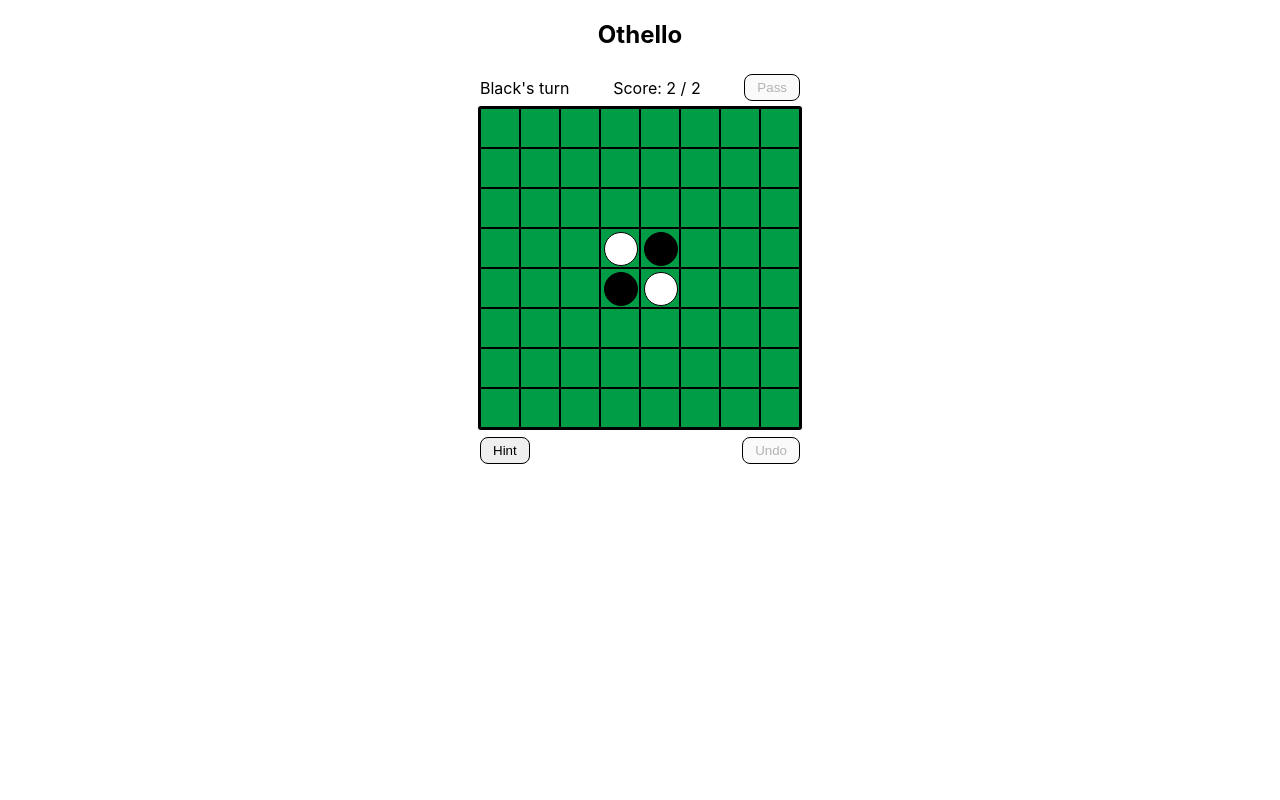
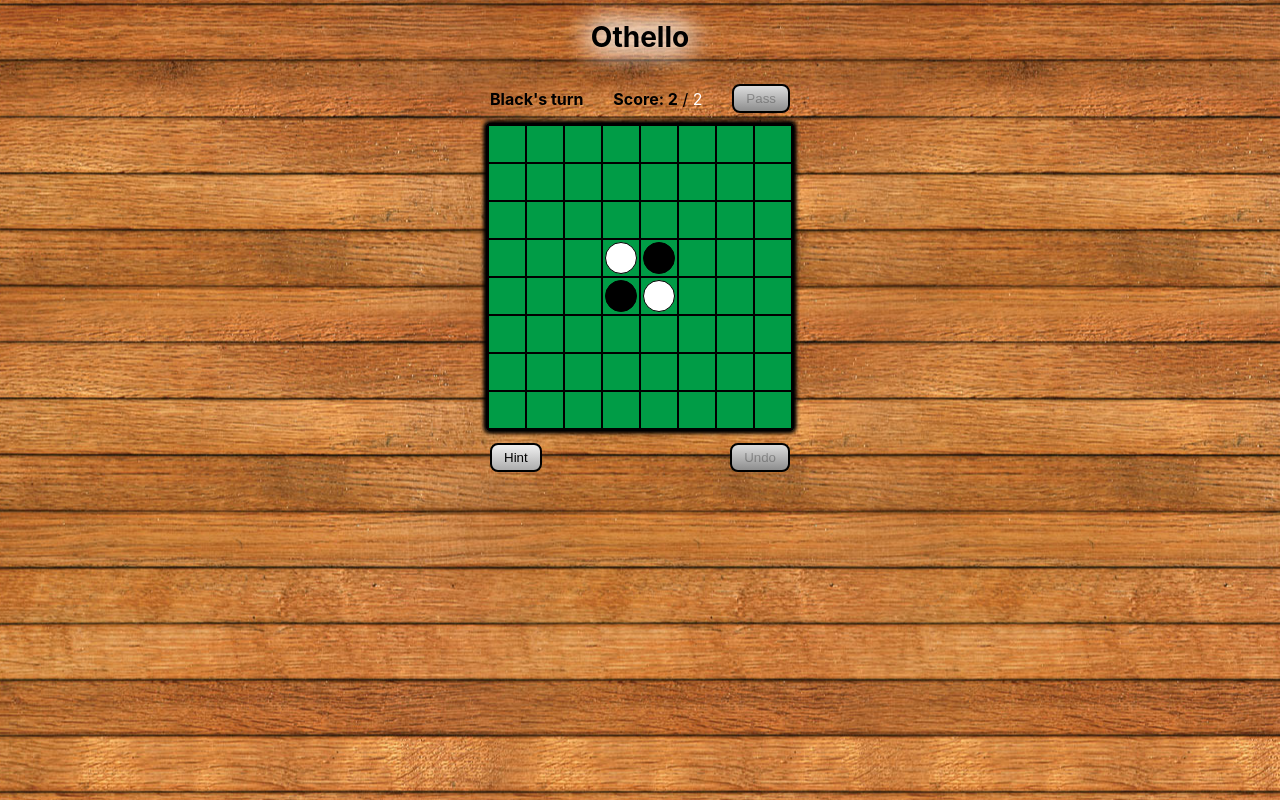
Before and after one commit to JonathanRys/othello, a React (Create React App) app: page / in a window 1280 px wide. Built offline with nearby package versions, Linux system fonts and the light colour scheme.

Commit message:
fix score and update UI

```diff
--- a/src/App.css
+++ b/src/App.css
@@ -1,32 +1,69 @@
+body {
+    background-image: url('./images/tabletop - oak.jpg');
+    background-attachment: fixed;
+    background-position: center;
+    background-repeat: repeat-y;
+    background-size: auto;
+}
+
 .App {
     text-align: center;
 }
 
+.App .white-text {
+    color: white;
+}
+
+.App .black-text {
+    color: black;
+    font-weight: bold;
+}
+
 .header {
-    font-size: 24px;
+    font-size: 28px;
     font-weight: bold;
     padding: 20px;
+    text-shadow: 1px 1px 30px white, 1px -1px 30px white, -1px 1px 30px white, -1px -1px 30px white;
 }
 
 .panel {
     align-items: center;
     display: flex;
     justify-content: space-between;
-    margin: 5px auto;
-    max-width: 320px;
+    margin: 10px auto;
+    max-width: 300px;
 }
 
 .button {
-    border: 1px solid black;
+    background: linear-gradient(#f1f1f1, #acacac);
+    border: 2px solid black;
     border-radius: 8px;
+    cursor: pointer;
     outline: none;
     padding: 5px 12px;
-    cursor: pointer;
+}
+
+.button:hover {
+    background: linear-gradient(#cccccc, #f1f1f1);
+    box-shadow: -1px -1px 10px rgba(239, 239, 239, 0.2), 1px -1px 10px rgba(239, 239, 239, 0.2), -1px 1px 10px rgba(239, 239, 239, 0.2), 1px 1px 10px rgba(239, 239, 239, 0.2);
+    text-shadow: 1px 1px 1px white, 1px -1px 1px white, -1px 1px 1px white, -1px -1px 1px white;
+}
+
+.button:disabled {
+    background: linear-gradient(#dddddd, #8d8d8d);
+    cursor: default;
+}
+
+.button:disabled:hover {
+    background: linear-gradient(#dddddd, #8d8d8d);
+    box-shadow: none;
+    text-shadow: none;
 }
 
 .board {
     border: 2px solid black;
     border-radius: 3px;
+    box-shadow: 1px 1px 5px black, 1px -1px 5px black, -1px 1px 5px black, -1px -1px 5px black;
     display: inline-block
 }
 
@@ -39,17 +76,17 @@
     border: 1px solid black;
     box-sizing: border-box;
     display: inline-block;
-    height: 40px;
-    width: 40px;
+    height: 38px;
+    width: 38px;
 }
 
 .chip {
     border: 1px solid black;
     border-radius: 50%;
     display: none;
-    height: 32px;
-    width: 32px;
-    margin: 3px;
+    height: 30px;
+    width: 30px;
+    margin: 2px;
 }
 
 .black {
@@ -69,10 +106,12 @@
 .winner {
     color: #009c46;
     font-weight: bold;
+    text-shadow: 1px 1px 5px white, 1px -1px 5px white, -1px 1px 5px white, -1px -1px 5px white;
 }
 
 .loser {
     color: red;
+    text-shadow: 1px 1px 3px #ddd, 1px -1px 3px #ddd, -1px 1px 3px #ddd, -1px -1px 3px #ddd;
 }
 
 .show-hint .hint {
--- a/src/App.js
+++ b/src/App.js
@@ -189,14 +189,17 @@ const App = () => {
   };
 
   const flipDiscs = (x, y, paths) => {
+    const newScore = [...score];
+    // Add one for the new disc
+    newScore[+playersTurn] += 1;
     paths.forEach(path => {
       let localX = +x + path.i;
       let localY = +y + path.j;
-      const newScore = [...score];
-      // Add one for the new disc
-      newScore[+playersTurn] += 1;
 
       while (boardMap[localX][localY] !== playersTurn) {
+        if (!isOnBoard(boardMap, localX, localY)) {
+          console.log("invalid move!!!", localX, localY);
+        }
         newScore[+playersTurn] += 1;
         newScore[+!playersTurn] -= 1;
 
@@ -206,14 +209,15 @@ const App = () => {
         localY += path.j;
       }
 
-      setScore(newScore);
-      setLastScore(score);
-
       if (gameIsOver(newScore)) {
         // Somebody won
         setGameOver(true);
       }
     });
+    console.log("setting score:", newScore, score);
+    console.log("score total:", newScore[0] + newScore[1]);
+    setScore(newScore);
+    setLastScore([...score]);
   };
 
   const isValid = (x, y) => {
@@ -340,14 +344,19 @@ const App = () => {
     }
   };
 
+  let statusClass = playersTurn === BLACK ? "black-text" : "white-text";
+
   if (gameOver) {
     const currentScore = getCurrentScore();
     if (currentScore) {
       gameStatus = "White wins!";
+      statusClass = "white-text";
     } else if (currentScore === 0) {
       gameStatus = "Black Wins!";
+      statusClass = "black-text";
     } else if (currentScore === null) {
       gameStatus = "Tied game";
+      statusClass = "black-text";
     }
   }
 
@@ -359,12 +368,12 @@ const App = () => {
     <div className={`App${hintClass}`}>
       <header className="header">Othello</header>
       <div className="panel">
-        <div>{gameStatus}</div>
+        <div className={statusClass}>{gameStatus}</div>
         <div>
-          <span>Score: </span>
-          {getPlayerScore(BLACK)}
+          <span className="black-text">Score: </span>
+          <span className="black-text">{getPlayerScore(BLACK)}</span>
           <span> / </span>
-          {getPlayerScore(WHITE)}
+          <span className="white-text">{getPlayerScore(WHITE)}</span>
         </div>
         <button
           className="button"
```
Also changed, not shown: src/images/logo.svg (renamed from src/logo.svg), src/images/tabletop - oak.jpg (added).
